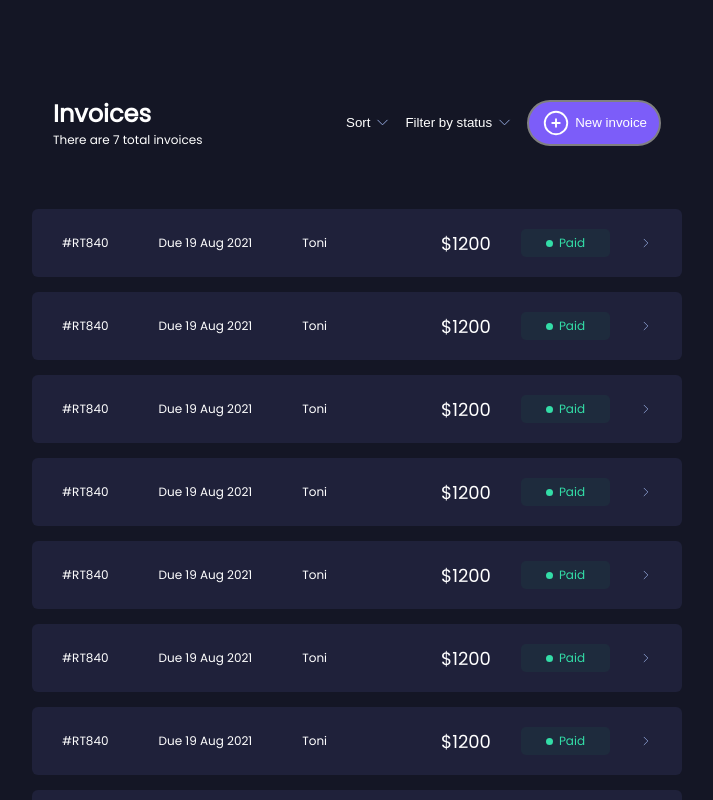
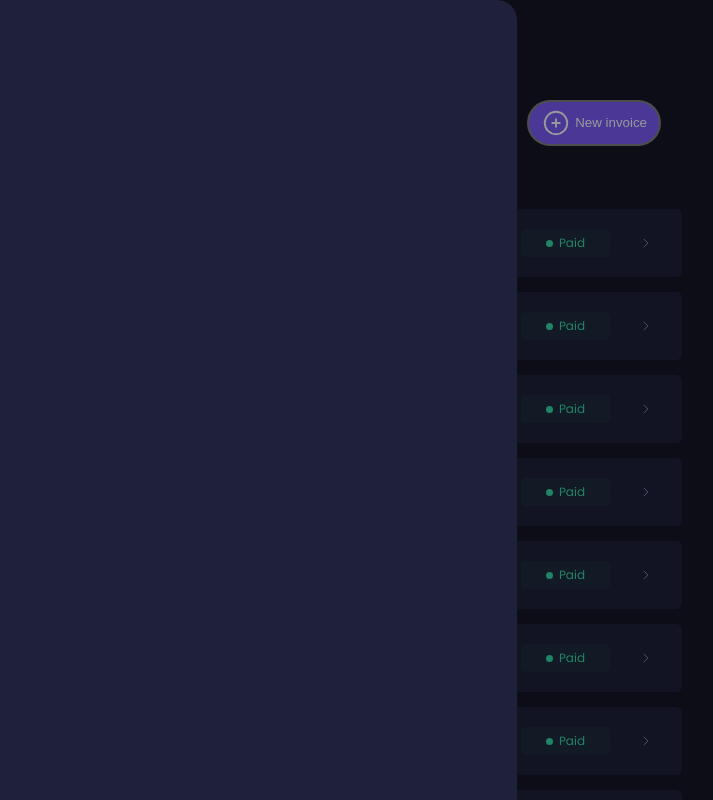
Before and after one commit to antonioGoeminne/invoicetoni, a Next.js app: page / in a window 1280 px wide. Both pictures are taken after a click on the button "New invoice". Shown: the top 800 px of the page, without its empty margins (283-996 px from the left). Built offline with nearby package versions, Linux system fonts and the light colour scheme.

Commit message:
FEAT: adding drawer component

```diff
--- a/package.json
+++ b/package.json
@@ -11,6 +11,7 @@
   },
   "dependencies": {
     "@radix-ui/react-menubar": "^1.0.4",
+    "framer-motion": "^11.0.5",
     "next": "14.1.0",
     "react": "^18",
     "react-dom": "^18"
--- a/src/app/page.tsx
+++ b/src/app/page.tsx
@@ -1,6 +1,7 @@
-import { Button, Menu } from "@/features/ui";
+import { Menu } from "@/features/ui";
 import styles from "./page.module.css";
 import { WrapperInvoices } from "@/features/invoices/components/wrapper-invoices";
+import { DrawerInvoice } from "@/features/invoices/components/drawer-invoice";
 
 export default function Home() {
   return (
@@ -16,8 +17,8 @@ export default function Home() {
             options={["Paid", "Pending", "Draft", "Cancelled"]}
             label="Filter by status"
           />
-          <Button label="New invoice" />
         </div>
+        <DrawerInvoice />
       </div>
       <WrapperInvoices />
     </main>
--- /dev/null
+++ b/src/features/invoices/components/drawer-invoice.tsx
@@ -0,0 +1,31 @@
+"use client";
+
+import { Button, Drawer } from "@/features/ui";
+import { useRouter, useSearchParams } from "next/navigation";
+import { useEffect, useState } from "react";
+
+export const DrawerInvoice = () => {
+  const router = useRouter()
+  const searchParams = useSearchParams();
+
+  const id = searchParams.get("id");
+
+  const [openDrawer, setOpenDrawer] = useState(id?.length || false);
+
+  const handleOpen = () => setOpenDrawer(true);
+  const handleClose = () => {setOpenDrawer(false); router.push('/')};
+
+  useEffect(() => {
+    if (!id?.length) return;
+
+    handleOpen();
+  }, [id]);
+
+  return (
+    <Drawer
+      close={handleClose}
+      isOpen={openDrawer}
+      trigger={<Button onClick={handleOpen} label="New invoice" />}
+    />
+  );
+};
--- a/src/features/invoices/components/invoice-card.tsx
+++ b/src/features/invoices/components/invoice-card.tsx
@@ -1,8 +1,10 @@
 import { Badge } from "@/features/ui";
 import styles from "../styles/invoice-card.module.css";
+import Link from "next/link";
 
 export const InvoiceCard = () => {
   return (
+    <Link href={'/?id=1'}>
     <div className={styles.wrapper}>
       <div className={styles.separator}>
         <div className={styles.leftside}>
@@ -33,5 +35,7 @@ export const InvoiceCard = () => {
         </div>
       </div>
     </div>
+    </Link>
+
   );
 };
--- /dev/null
+++ b/src/features/ui/drawer/Drawer.tsx
@@ -0,0 +1,40 @@
+"use client";
+
+import { useRef } from "react";
+import styles from "./drawer.module.css";
+import useOnClickOutside from "@/hooks/use-click-outside";
+import { AnimatePresence, motion } from "framer-motion";
+
+export const Drawer = ({ trigger, isOpen, close }: any) => {
+  const ref = useRef(null);
+  useOnClickOutside(ref, close);
+
+  return (
+    <>
+      {trigger}
+      <AnimatePresence>{isOpen && <Overlay />}</AnimatePresence>
+      <AnimatePresence>
+        {isOpen && (
+          <motion.div
+            initial={{ width: 0 }}
+            animate={{ width: "800px" }}
+            exit={{ width: 0 }}
+            ref={ref}
+            className={styles.wrapper}
+          />
+        )}
+      </AnimatePresence>
+    </>
+  );
+};
+
+const Overlay = () => {
+  return (
+    <motion.div
+      initial={{ opacity: 0 }}
+      animate={{ opacity: 1 }}
+      exit={{ opacity: 0 }}
+      className={styles.overlay}
+    />
+  );
+};
--- /dev/null
+++ b/src/features/ui/drawer/drawer.module.css
@@ -0,0 +1,20 @@
+.wrapper {
+  position: fixed;
+  left: 0;
+  top: 0;
+  width: 800px;
+  background-color: var(--secondary);
+  z-index: 10;
+  border-top-right-radius: 20px;
+  min-height: 100vh;
+}
+
+.overlay {
+  position: fixed;
+  top: 0;
+  left: 0;
+  z-index: 5;
+  width: 100vw;
+  height: 100vh;
+  background-color: rgba(0, 0, 0, 0.4);
+}
--- a/src/features/ui/index.tsx
+++ b/src/features/ui/index.tsx
@@ -1,3 +1,4 @@
 export * from "./button/Button";
 export * from './menu/Menu'
 export * from './badge/Badge'
+export * from './drawer/Drawer'
--- /dev/null
+++ b/src/hooks/use-click-outside.tsx
@@ -0,0 +1,27 @@
+"use client";
+import { useEffect } from "react";
+
+function useOnClickOutside(ref: any, handler: any, noRef?: any) {
+  useEffect(() => {
+    const listener = (event: any) => {
+      const el = ref?.current;
+      const noEl = noRef?.current;
+      if (
+        !el ||
+        el.contains(event.target) ||
+        (noEl && noEl.contains(event.target))
+      ) {
+        return;
+      }
+      handler(event);
+    };
+    document.addEventListener("mousedown", listener);
+    document.addEventListener("touchstart", listener);
+    return () => {
+      document.removeEventListener("mousedown", listener);
+      document.removeEventListener("touchstart", listener);
+    };
+  }, [ref, handler, noRef]);
+}
+
+export default useOnClickOutside;
```
Also changed, not shown: 1 other file (tests, documents, lock files or other folders).
